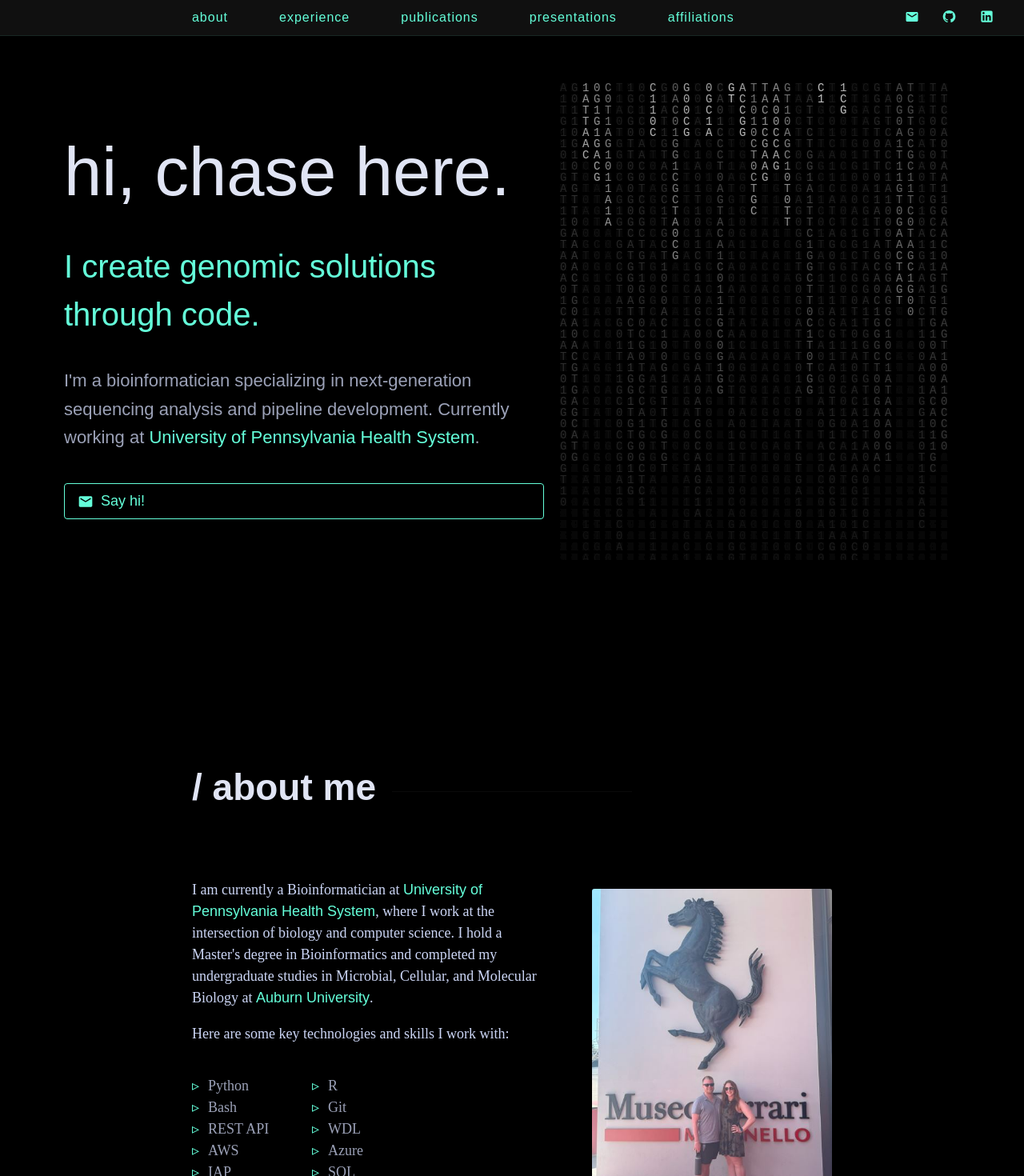
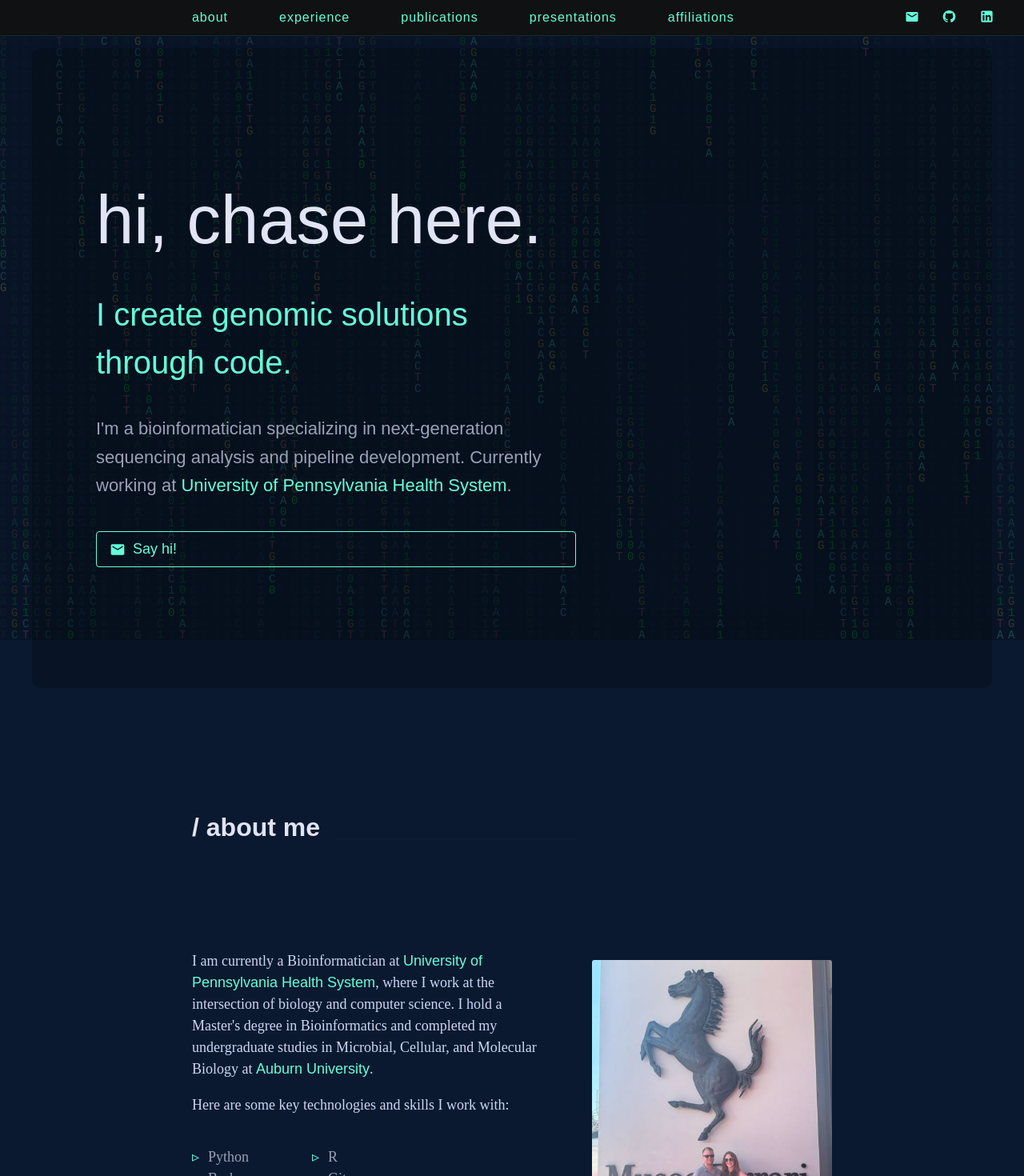
Before and after one commit to ChaseRushton/chase-main, a React (Create React App) app: page / in a window 1280 px wide. Shown: the top 1470 px of the page at 80% size. Built offline with nearby package versions, Linux system fonts and the light colour scheme; a web font is replaced by a local one.

Commit message:
Add binary rain background and projects section. Improve section readability with semi-transparent backgrounds and blur effects.

```diff
--- a/src/App.css
+++ b/src/App.css
@@ -19,10 +19,15 @@ html {
 
 .App {
   font-family: "NTR";
-  background-color: var(--black);
+  background-color: transparent;
+  min-height: 100vh;
+  width: 100%;
+  position: relative;
+  z-index: 1;
   display: flex;
   margin: auto;
 }
+
 .App-logo {
   height: 40vmin;
   pointer-events: none;
@@ -34,11 +39,16 @@ a {
 }
 
 #content {
-  width: 100vw;
+  width: 100%;
   min-height: 100vh;
   overflow-x: hidden;
-  padding-bottom: 50px;
+  padding: 60px 40px;
+  position: relative;
+  z-index: 1;
+  max-width: 1400px;
+  margin: 0 auto;
 }
+
 .rs-steps-horizontal .rs-steps-item-content {
   text-align: left;
 }
@@ -50,6 +60,15 @@ a {
 @media (prefers-reduced-motion: no-preference) {
   .App-logo {
     animation: App-logo-spin infinite 20s linear;
+  }
+}
+
+@keyframes App-logo-spin {
+  from {
+    transform: rotate(0deg);
+  }
+  to {
+    transform: rotate(360deg);
   }
 }
 
@@ -106,3 +125,13 @@ a {
     font-size: 32px;
   }
 }
+
+@media (max-width: 768px) {
+  #content {
+    padding: 40px 20px;
+  }
+
+  section {
+    padding: 60px 20px;
+  }
+}
--- a/src/App.js
+++ b/src/App.js
@@ -11,23 +11,25 @@ import Publications from "./components/Publications";
 import Presentations from "./components/Presentations";
 import Affiliations from "./components/Affiliations";
 import NavBar from "./components/NavBar";
-import DnaBackground from "./components/DnaBackground";
+import BinaryRain from "./components/BinaryRain";
+import Projects from "./components/Projects";
 
 function App() {
   return (
     <ThemeProvider theme={theme}>
       <CssBaseline />
       <div className="App">
+        <BinaryRain />
         <NavBar />
         <div id="content">
           <Intro></Intro>
           <About></About>
           <Experience></Experience>
+          <Projects></Projects>
           <Publications></Publications>
           <Presentations></Presentations>
           <Affiliations></Affiliations>
         </div>
-        <DnaBackground />
       </div>
     </ThemeProvider>
   );
--- a/src/components/BinaryRain.js
+++ b/src/components/BinaryRain.js
@@ -9,74 +9,55 @@ const BinaryRain = () => {
     const ctx = canvas.getContext('2d');
     let animationFrameId;
 
-    // Binary rain drops
-    const drops = [];
-    const fontSize = 14;
-    let columns;
+    // Set canvas size
+    const setCanvasSize = () => {
+      canvas.width = window.innerWidth;
+      canvas.height = window.innerHeight;
+    };
+    setCanvasSize();
+    window.addEventListener('resize', setCanvasSize);
 
-    // Create drops for each column
-    const initDrops = () => {
-      columns = Math.floor(canvas.width / fontSize);
-      drops.length = 0;
-      for (let i = 0; i < columns; i++) {
-        drops[i] = Math.floor(Math.random() * -canvas.height / fontSize);
-      }
+    // Characters and their colors
+    const chars = ['0', '1', 'A', 'T', 'C', 'G'];
+    const colors = {
+      '0': '#0F0',
+      '1': '#0F0',
+      'A': '#64ffda',
+      'T': '#ff6b6b',
+      'C': '#4ecdc4',
+      'G': '#ffbe0b'
     };
 
-    // Resize handler
-    const resizeCanvas = () => {
-      canvas.width = 500;
-      canvas.height = 600;
-      initDrops();
-    };
+    const fontSize = 14;
+    const columns = canvas.width / fontSize;
+    const drops = new Array(Math.floor(columns)).fill(1);
 
-    resizeCanvas();
-
-    // Binary characters pool (including ATCG for DNA reference)
-    const chars = '01ATCG'.split('');
-
-    const draw = () => {
-      // Semi-transparent black background for trail effect
+    // Animation function
+    const animate = () => {
       ctx.fillStyle = 'rgba(0, 0, 0, 0.05)';
       ctx.fillRect(0, 0, canvas.width, canvas.height);
 
-      // White text
-      ctx.fillStyle = '#ffffff';
       ctx.font = fontSize + 'px monospace';
 
-      // Draw each drop
       for (let i = 0; i < drops.length; i++) {
-        // Random character
         const char = chars[Math.floor(Math.random() * chars.length)];
+        ctx.fillStyle = colors[char];
+        ctx.fillText(char, i * fontSize, drops[i] * fontSize);
 
-        // Calculate position
-        const x = i * fontSize;
-        const y = drops[i] * fontSize;
+        if (drops[i] * fontSize > canvas.height && Math.random() > 0.975) {
+          drops[i] = 0;
+        }
+        drops[i]++;
+      }
 
-        // Draw with varying opacity based on position
-        const opacity = 1 - (y / canvas.height);
-        ctx.globalAlpha = Math.max(0.1, opacity);
-
-        // Draw the character
-        ctx.fillText(char, x, y);
-
-        // Reset drop if it's off screen
-        if (y > canvas.height) {
-          drops[i] = 0;
-        } else {
-          // Move drop down (original speed)
-          drops[i]++;
-        }
-      }
-      ctx.globalAlpha = 1;
-
-      animationFrameId = requestAnimationFrame(draw);
+      animationFrameId = window.requestAnimationFrame(animate);
     };
 
-    draw();
+    animate();
 
     return () => {
-      cancelAnimationFrame(animationFrameId);
+      window.removeEventListener('resize', setCanvasSize);
+      window.cancelAnimationFrame(animationFrameId);
     };
   }, []);
 
--- a/src/components/DnaBackground.js
+++ /dev/null
@@ -1,78 +0,0 @@
-import React, { useEffect, useRef } from 'react';
-import '../styles/DnaBackground.css';
-
-const DnaBackground = () => {
-  const canvasRef = useRef(null);
-
-  useEffect(() => {
-    const canvas = canvasRef.current;
-    const ctx = canvas.getContext('2d');
-    let animationFrameId;
-
-    // Set canvas size to window size
-    const resizeCanvas = () => {
-      canvas.width = window.innerWidth;
-      canvas.height = window.innerHeight;
-    };
-
-    // Initial resize
-    resizeCanvas();
-
-    // Resize on window resize
-    window.addEventListener('resize', resizeCanvas);
-
-    // DNA letters
-    const letters = ['A', 'T', 'C', 'G'];
-    const particles = [];
-
-    // Create particles
-    const createParticles = () => {
-      const numberOfParticles = Math.floor((canvas.width * canvas.height) / 20000);
-      for (let i = 0; i < numberOfParticles; i++) {
-        particles.push({
-          x: Math.random() * canvas.width,
-          y: Math.random() * canvas.height,
-          letter: letters[Math.floor(Math.random() * letters.length)],
-          speed: 0.5 + Math.random() * 1,
-          size: 12 + Math.random() * 8,
-          opacity: 0.1 + Math.random() * 0.3
-        });
-      }
-    };
-
-    createParticles();
-
-    // Animation loop
-    const animate = () => {
-      ctx.clearRect(0, 0, canvas.width, canvas.height);
-
-      particles.forEach(particle => {
-        // Move particle
-        particle.y += particle.speed;
-        if (particle.y > canvas.height) {
-          particle.y = -20;
-          particle.x = Math.random() * canvas.width;
-        }
-
-        // Draw letter
-        ctx.font = `${particle.size}px monospace`;
-        ctx.fillStyle = `rgba(100, 255, 218, ${particle.opacity})`;
-        ctx.fillText(particle.letter, particle.x, particle.y);
-      });
-
-      animationFrameId = requestAnimationFrame(animate);
-    };
-
-    animate();
-
-    // Cleanup
-    return () => {
-      window.removeEventListener('resize', resizeCanvas);
-      cancelAnimationFrame(animationFrameId);
-    };
-  }, []);
-
-  return <canvas ref={canvasRef} className="dna-background" />;
-};
-
-export default DnaBackground;
--- /dev/null
+++ b/src/components/Projects.js
@@ -0,0 +1,76 @@
+import React from "react";
+import "../styles/Projects.css";
+import FadeInSection from "./FadeInSection";
+
+const Projects = () => {
+  const projects = [
+    {
+      title: "Illumina Connected Analytics",
+      description: "Led the development of a cloud-based platform for genomic data analysis and management. Implemented scalable solutions for processing large-scale genomic data and integrated automated quality control pipelines.",
+      tech: ["Python", "AWS", "Docker", "NextFlow", "WDL", "SQL", "DRAGEN"],
+      demo: "https://www.illumina.com/products/by-type/informatics-products/connected-analytics.html"
+    },
+    {
+      title: "Genomic Datalake",
+      description: "Architected and implemented a comprehensive genomic data lake solution for storing and analyzing large-scale sequencing data. Developed automated ETL pipelines and optimized data access patterns for efficient querying and analysis.",
+      tech: ["Python", "SQL", "Databricks"],
+      demo: null
+    },
+    {
+      title: "Archer QC",
+      description: "Developed a comprehensive quality control system for next-generation sequencing data. Created automated workflows for detecting sample quality issues and generating detailed QC reports for clinical validation.",
+      tech: ["Python", "R", "API", "VM"],
+      demo: null
+    },
+    {
+      title: "Rapid Heme (PiVat)",
+      description: "Built a rapid variant analysis tool for hematologic malignancies. Engineered a streamlined pipeline for quick turnaround of clinical genomic data, enabling faster diagnosis and treatment decisions.",
+      tech: ["Python", "API", "VM", "DRAGEN"],
+      demo: null
+    }
+  ];
+
+  return (
+    <div id="projects">
+      <FadeInSection>
+        <div className="section-header">
+          <h2 className="section-title">Featured Projects</h2>
+          <p className="section-description">
+            Notable contributions in genomics and bioinformatics
+          </p>
+        </div>
+        <div className="projects-grid">
+          {projects.map((project, index) => (
+            <div className="project-card" key={index}>
+              <div className="project-content">
+                <h3 className="project-title">{project.title}</h3>
+                <p className="project-description">{project.description}</p>
+                <div className="project-tech">
+                  {project.tech.map((tech, techIndex) => (
+                    <span key={techIndex} className="tech-tag">
+                      {tech}
+                    </span>
+                  ))}
+                </div>
+                <div className="project-links">
+                  {project.demo && (
+                    <a
+                      href={project.demo}
+                      target="_blank"
+                      rel="noopener noreferrer"
+                      className="project-link"
+                    >
+                      Learn More →
+                    </a>
+                  )}
+                </div>
+              </div>
+            </div>
+          ))}
+        </div>
+      </FadeInSection>
+    </div>
+  );
+};
+
+export default Projects;
--- a/src/styles/BinaryRain.css
+++ b/src/styles/BinaryRain.css
@@ -1,17 +1,10 @@
 .binary-rain {
-  position: relative;
+  position: fixed;
+  top: 0;
+  left: 0;
+  width: 100%;
+  height: 100%;
   z-index: 0;
-  opacity: 0.8;
-  border-radius: 4px;
-  background-color: rgba(0, 0, 0, 0.1);
+  opacity: 0.2;
+  pointer-events: none;
 }
-
-.binary-rain:hover {
-  opacity: 1;
-}
-
-@media only screen and (max-width: 1200px) {
-  .binary-rain {
-    display: none;
-  }
-}
--- a/src/styles/Global.css
+++ b/src/styles/Global.css
@@ -20,3 +20,32 @@ body {
   padding: 0;
   color: var(--light-slate);
 }
+
+section {
+  margin: 0 auto;
+  padding: 100px 40px;
+  max-width: 1000px;
+  background-color: rgba(10, 25, 47, 0.85);
+  backdrop-filter: blur(10px);
+  border-radius: 10px;
+  box-shadow: 0 10px 30px -15px rgba(2, 12, 27, 0.7);
+  margin-bottom: 40px;
+}
+
+.section-header {
+  margin-bottom: 40px;
+}
+
+.section-title {
+  font-size: 32px;
+  font-weight: 600;
+  color: var(--lightest-slate);
+  margin-bottom: 10px;
+  position: relative;
+}
+
+.section-description {
+  color: var(--slate);
+  font-size: 18px;
+  line-height: 1.5;
+}
```
Also changed, not shown: 1 other file (tests, documents, lock files or other folders).
